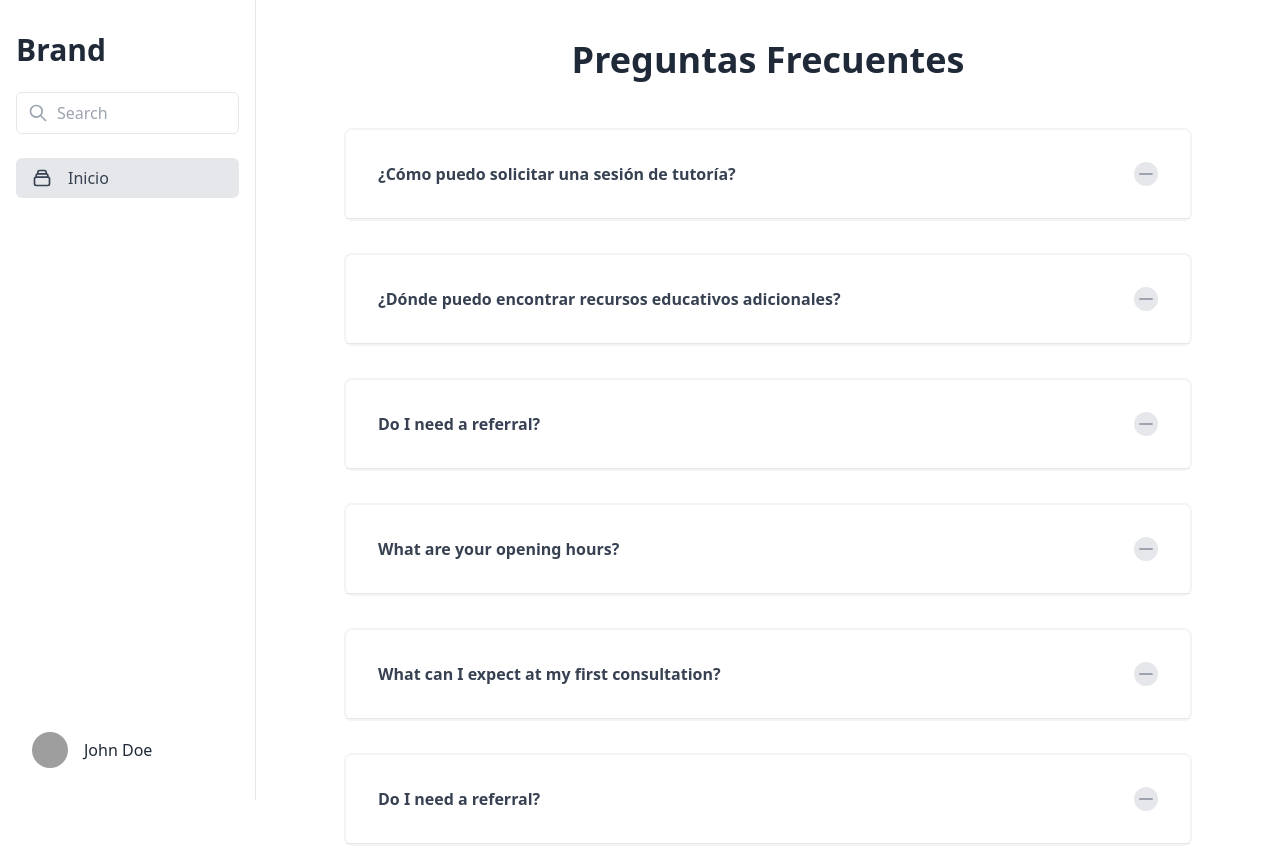
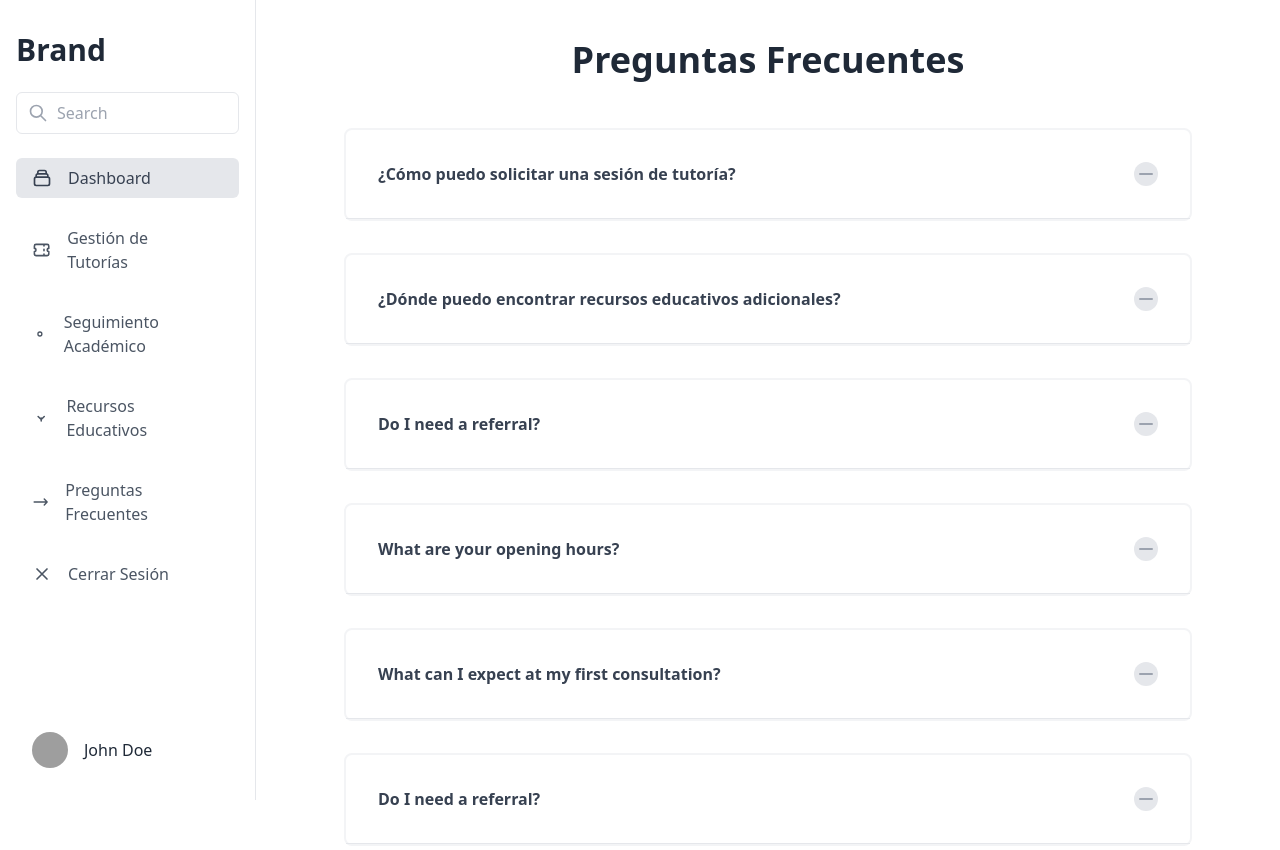
Before and after one commit to MADGRISMAD/electronica-tutorias, a Vue app in the folder FrontEnd/: page /main in a window 1280 px wide. Shown: the top 850 px of the page. Built offline with nearby package versions, Linux system fonts and the light colour scheme; grey boxes are pictures that could not be loaded.

Commit message:
Refactor SidebarComponent.vue

```diff
--- a/FrontEnd/src/components/SidebarComponent.vue
+++ b/FrontEnd/src/components/SidebarComponent.vue
@@ -5,29 +5,84 @@
       <div class="relative mt-6">
         <span class="absolute inset-y-0 left-0 flex items-center pl-3">
           <svg class="w-5 h-5 text-gray-400" viewBox="0 0 24 24" fill="none">
-                    <path d="M21 21L15 15M17 10C17 13.866 13.866 17 10 17C6.13401 17 3 13.866 3 10C3 6.13401 6.13401 3 10 3C13.866 3 17 6.13401 17 10Z" stroke="currentColor" stroke-width="2" stroke-linecap="round" stroke-linejoin="round"></path>
+            <path
+              d="M21 21L15 15M17 10C17 13.866 13.866 17 10 17C6.13401 17 3 13.866 3 10C3 6.13401 6.13401 3 10 3C13.866 3 17 6.13401 17 10Z"
+              stroke="currentColor"
+              stroke-width="2"
+              stroke-linecap="round"
+              stroke-linejoin="round"
+            ></path>
           </svg>
         </span>
 
-            <input type="text" class="w-full py-2 pl-10 pr-4 text-gray-700 bg-white border rounded-md dark:bg-gray-800 dark:text-gray-300 dark:border-gray-600 focus:border-blue-400 dark:focus:border-blue-300 focus:ring-blue-300 focus:ring-opacity-40 focus:outline-none focus:ring" placeholder="Search" />
+        <input
+          type="text"
+          class="w-full py-2 pl-10 pr-4 text-gray-700 bg-white border rounded-md dark:bg-gray-800 dark:text-gray-300 dark:border-gray-600 focus:border-blue-400 dark:focus:border-blue-300 focus:ring-blue-300 focus:ring-opacity-40 focus:outline-none focus:ring"
+          placeholder="Search"
+        />
       </div>
 
       <div class="flex flex-col justify-between flex-1 mt-6">
         <nav>
-                <a class="flex items-center px-4 py-2 text-gray-700 bg-gray-200 rounded-md dark:bg-gray-700 dark:text-gray-200" href="#">
-                    <svg class="w-5 h-5" viewBox="0 0 24 24" fill="none" xmlns="http://www.w3.org/2000/svg">
-                        <path d="M19 11H5M19 11C20.1046 11 21 11.8954 21 13V19C21 20.1046 20.1046 21 19 21H5C3.89543 21 3 20.1046 3 19V13C3 11.8954 3.89543 11 5 11M19 11V9C19 7.89543 18.1046 7 17 7M5 11V9C5 7.89543 5.89543 7 7 7M7 7V5C7 3.89543 7.89543 3 9 3H15C16.1046 3 17 3.89543 17 5V7M7 7H17" stroke="currentColor" stroke-width="2" stroke-linecap="round" stroke-linejoin="round" />
+          <a
+            class="flex items-center px-4 py-2 text-gray-700 bg-gray-200 rounded-md dark:bg-gray-700 dark:text-gray-200"
+            href="#"
+          >
+            <svg
+              class="w-5 h-5"
+              viewBox="0 0 24 24"
+              fill="none"
+              xmlns="http://www.w3.org/2000/svg"
+            >
+              <path
+                d="M19 11H5M19 11C20.1046 11 21 11.8954 21 13V19C21 20.1046 20.1046 21 19 21H5C3.89543 21 3 20.1046 3 19V13C3 11.8954 3.89543 11 5 11M19 11V9C19 7.89543 18.1046 7 17 7M5 11V9C5 7.89543 5.89543 7 7 7M7 7V5C7 3.89543 7.89543 3 9 3H15C16.1046 3 17 3.89543 17 5V7M7 7H17"
+                stroke="currentColor"
+                stroke-width="2"
+                stroke-linecap="round"
+                stroke-linejoin="round"
+              />
             </svg>
 
-                    <span class="mx-4 font-medium">Inicio</span>
+            <span class="mx-4 font-medium">Dashboard</span>
           </a>
 
-                <!-- Agregar otras opciones de navegación aquí -->
+          <!-- Opciones de navegación adicionales -->
+          <a
+            v-for="(option, index) in navigationOptions"
+            :key="index"
+            class="flex items-center px-4 py-2 mt-5 text-gray-600 transition-colors duration-200 transform rounded-md dark:text-gray-400 hover:bg-gray-200 dark:hover:bg-gray-700 dark:hover:text-gray-200 hover:text-gray-700"
+            :href="option.link"
+          >
+            <svg
+              v-if="option.icon"
+              class="w-5 h-5"
+              :viewBox="option.iconViewBox"
+              fill="none"
+              xmlns="http://www.w3.org/2000/svg"
+            >
+              <path
+                v-if="option.iconPath"
+                :d="option.iconPath"
+                stroke="currentColor"
+                stroke-width="2"
+                stroke-linecap="round"
+                stroke-linejoin="round"
+              ></path>
+            </svg>
+
+            <span class="mx-4 font-medium">{{ option.label }}</span>
+          </a>
         </nav>
 
         <div class="flex items-center px-4 -mx-2">
-                <img class="object-cover mx-2 rounded-full h-9 w-9" src="https://images.unsplash.com/photo-1531427186611-ecfd6d936c79?ixid=MXwxMjA3fDB8MHxwaG90by1wYWdlfHx8fGVufDB8fHw%3D&ixlib=rb-1.2.1&auto=format&fit=crop&w=634&q=80" alt="avatar" />
-                <h4 class="mx-2 font-medium text-gray-800 dark:text-gray-200 hover:underline">John Doe</h4>
+          <img
+            class="object-cover mx-2 rounded-full h-9 w-9"
+            src="https://images.unsplash.com/photo-1531427186611-ecfd6d936c79?ixid=MXwxMjA3fDB8MHxwaG90by1wYWdlfHx8fGVufDB8fHw%3D&ixlib=rb-1.2.1&auto=format&fit=crop&w=634&q=80"
+            alt="avatar"
+          />
+          <h4 class="mx-2 font-medium text-gray-800 dark:text-gray-200 hover:underline">
+            John Doe
+          </h4>
         </div>
       </div>
     </div>
@@ -35,10 +90,57 @@
 
   <script>
   export default {
-    // Lógica del componente SidebarComponent.vue
-}
+    data() {
+      return {
+        navigationOptions: [
+          {
+            label: "Gestión de Tutorías",
+            link: "#",
+            icon: true, // Puedes ajustar si deseas iconos en las opciones
+            iconViewBox: "0 0 24 24",
+            iconPath:
+              "M15 5V7M15 11V13M15 17V19M5 5C3.89543 5 3 5.89543 3 7V10C4.10457 10 5 10.8954 5 12C5 13.1046 4.10457 14 3 14V17C3 18.1046 3.89543 19 5 19H19C20.1046 19 21 18.1046 21 17V14C19.8954 14 19 13.1046 19 12C19 10.8954 19.8954 10 21 10V7C21 5.89543 20.1046 5 19 5H5Z",
+          },
+          {
+            label: "Seguimiento Académico",
+            link: "#",
+            icon: true,
+            iconViewBox: "0 0 24 24",
+            iconPath:
+              "M15 12C15 13.6569 13.6569 15 12 15C10.3431 15 9 13.6569 9 12C9 10.3431 10.3431 9 12 9C13.6569 9 15 10.3431 15 12Z",
+          },
+            {
+                label: "Recursos Educativos",
+                link: "#",
+                icon: true,
+                iconViewBox: "0 0 24 24",
+                iconPath:
+                "M12 14V12M12 14V16M12 14L16 10M12 14L8 10",
+            },
+            {
+                label: "Preguntas Frecuentes",
+                link: "#",
+                icon: true,
+                iconViewBox: "0 0 24 24",
+                iconPath:
+                "M21 12H3M21 12L17 16M21 12L17 8",
+            },
+            {
+                label: "Cerrar Sesión",
+                link: "#",
+                icon: true,
+                iconViewBox: "0 0 24 24",
+                iconPath:
+                "M6 18L18 6M6 6L18 18",
+            },
+
+          // Agrega más opciones de navegación según sea necesario
+        ],
+      };
+    },
+  };
   </script>
 
   <style>
-/* Estilos del componente SidebarComponent.vue */
+  /* Estilos adicionales si es necesario */
   </style>
```
Lines whose indentation alone changed are shown as unchanged.
